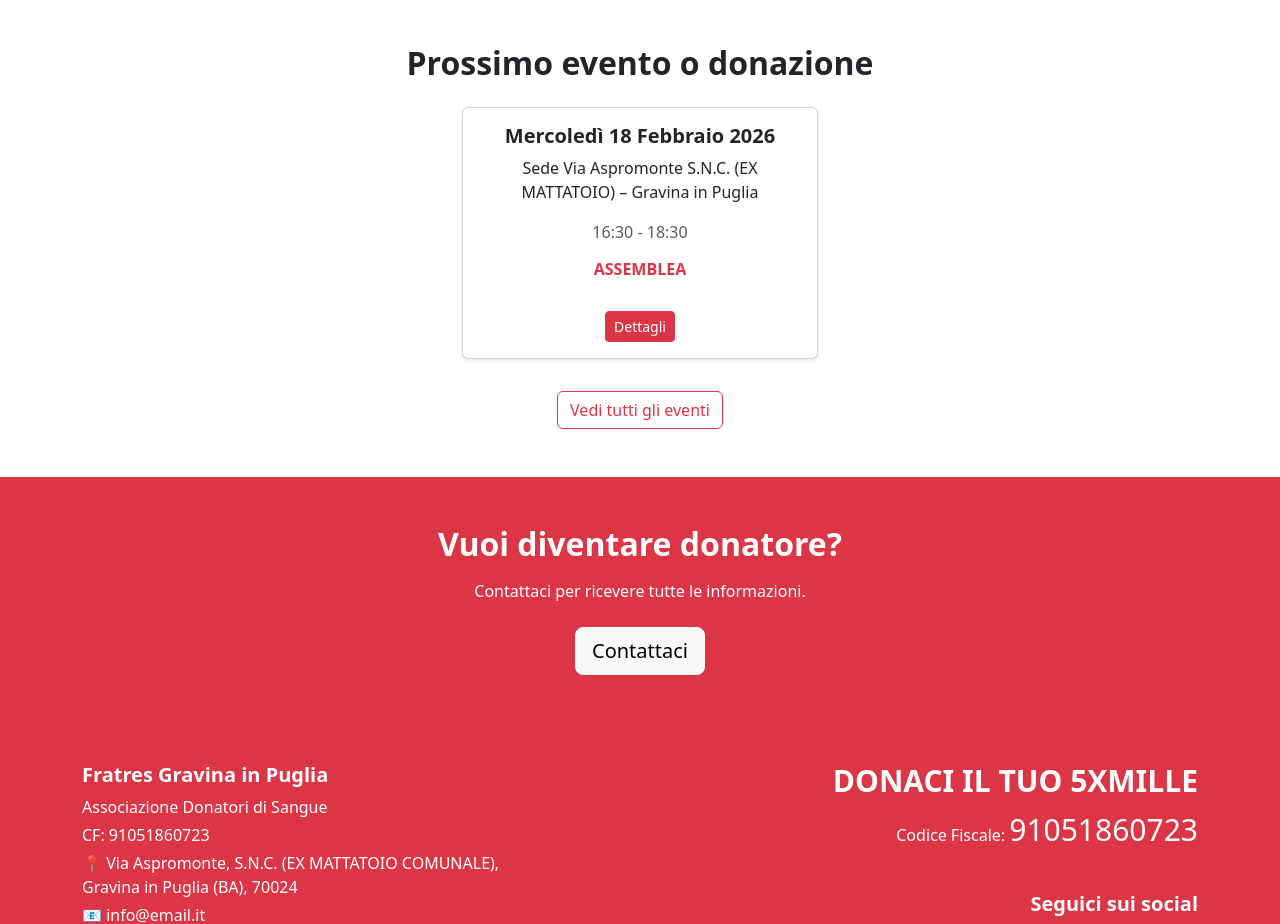
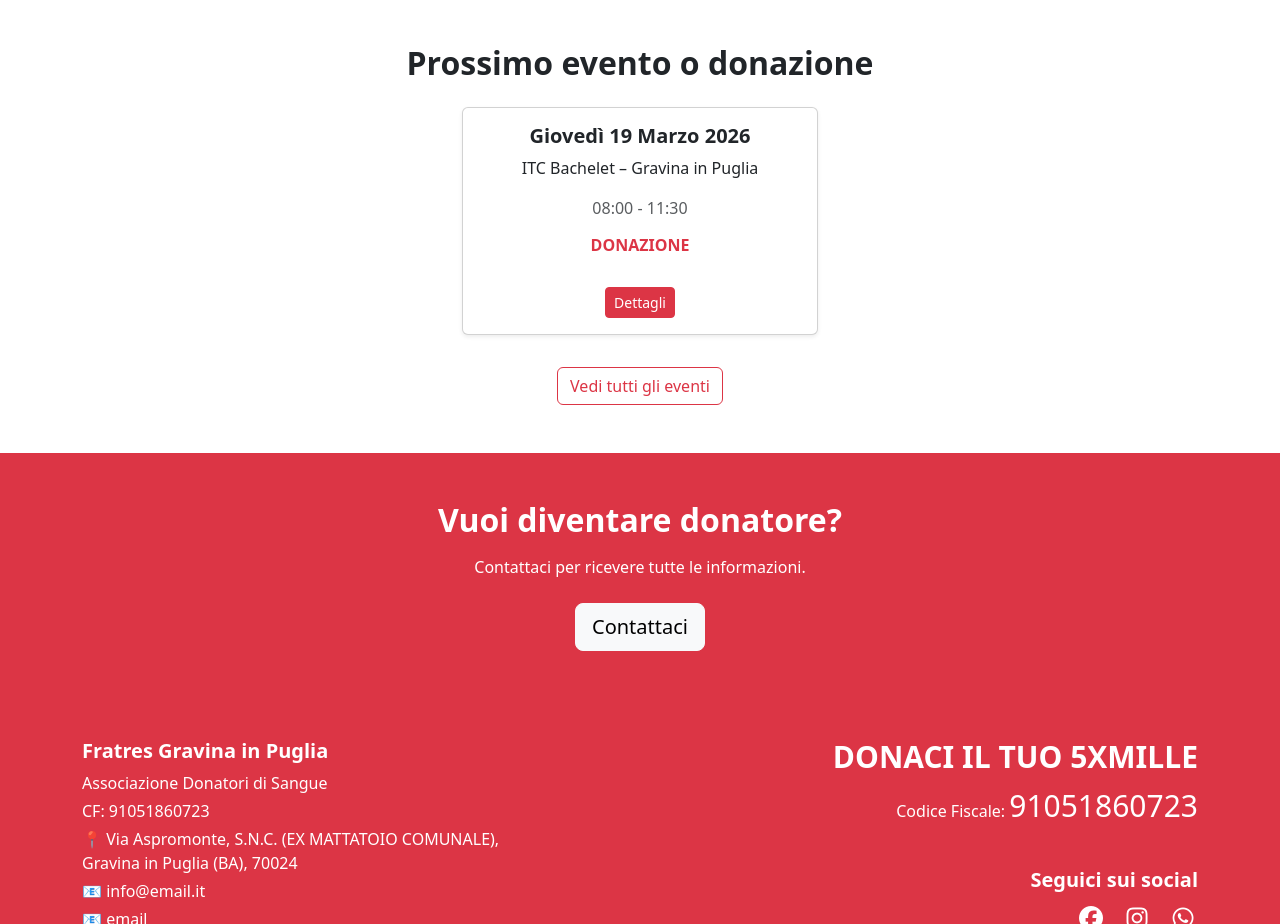
Before and after one commit to michelelongo97/fratres-gravina, a React (Vite) app: page / in a window 1280 px wide. Shown: the part 900-1824 px from the top of the page. Built offline with nearby package versions, Linux system fonts and the light colour scheme.

Commit message:
update events

```diff
--- a/src/data/events.js
+++ b/src/data/events.js
@@ -1,13 +1,13 @@
 export const events = [
-  {
-    id: 1,
-    title: "Assemblea dei Soci",
-    date: "Mercoledì 18 Febbraio 2026",
-    time: "16:30 - 18:30",
-    location: "Sede Via Aspromonte S.N.C. (EX MATTATOIO) – Gravina in Puglia",
-    type: "assemblea",
-    image: "../images/events/assemblea.jpeg",
-  },
+  //{
+  // id: 1,
+  //title: "Assemblea dei Soci",
+  //date: "Mercoledì 18 Febbraio 2026",
+  //time: "16:30 - 18:30",
+  //location: "Sede Via Aspromonte S.N.C. (EX MATTATOIO) – Gravina in Puglia",
+  //type: "assemblea",
+  //image: "../images/events/assemblea.jpeg",
+  //},
   {
     id: 2,
     title: "Donazione in autoemoteca",
```
